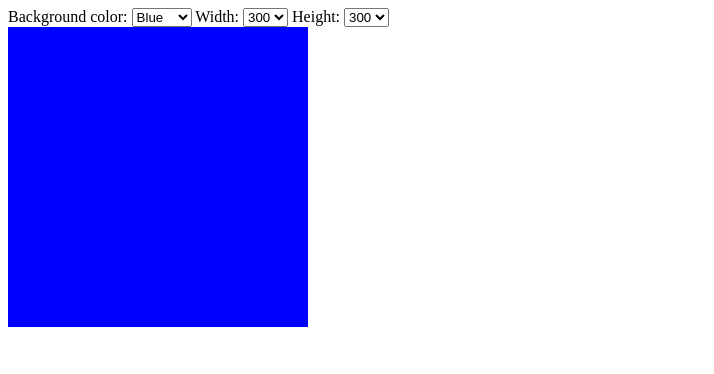
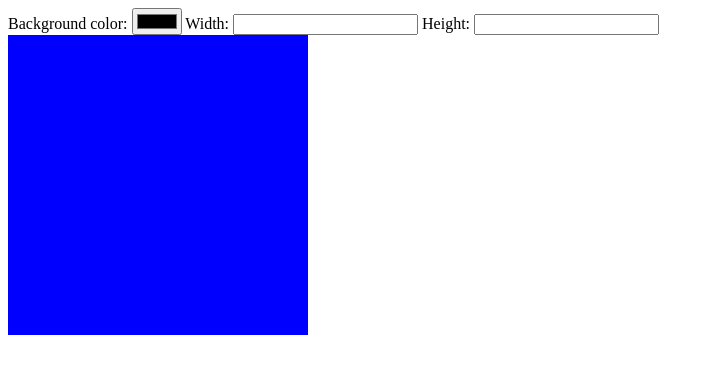
Before and after one commit to Gniewogniew/https-github.com-Gniewogniew-Introduction-to-JavaScript, a plain HTML site: page index.html in a window 1280 px wide. Shown: the whole page, without its empty margins (0-714 px from the left). Drawn offline with Linux system fonts and the light colour scheme.

Commit message:
Update index.html

```diff
--- a/index.html
+++ b/index.html
@@ -6,24 +6,15 @@
     </head>
     <body>
       <div id="menu">
-        <label for="background">Background color:</label>
-            <select color id="background">
-              <option value="blue">Blue</option>
-              <option value="red">Red</option>
-              <option value="green">Green</option>
-            </select>
+        <label type for="background">Background color:</label>
+            <input id="background" type="color">
+            </input>
         <label for="width">Width:</label>
-           <select value id="width">
-              <option value="300px">300</option>
-              <option value="400px">400</option>
-              <option value="500px">500</option>
-            </select>
+           <input id="width" type="number" value="300px" data-unit="px">
+            </input>
         <label for="height">Height:</label>
-           <select value id="height">
-              <option value="300px">300</option>
-              <option value="400px">400</option>
-              <option value="500px">500</option>
-             </select>
+           <input id="height" type="number" value="300px" data-unit="px">
+             </input>
          </div>
        <div id="content" style="background:blue; width:300px; height:300px;"></div>
        <script src="script.js"></script>
```
